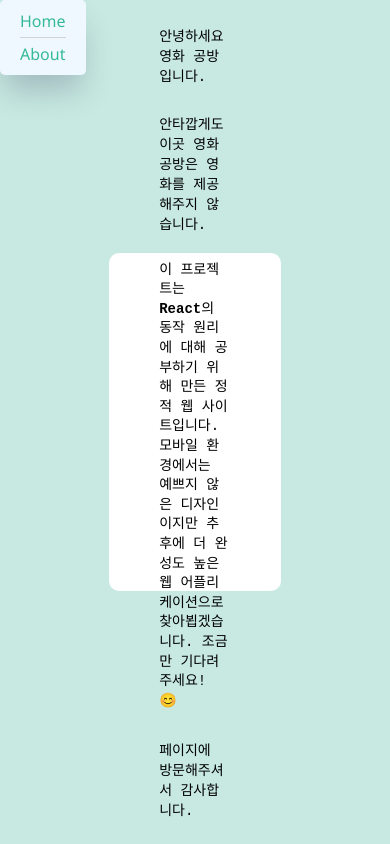
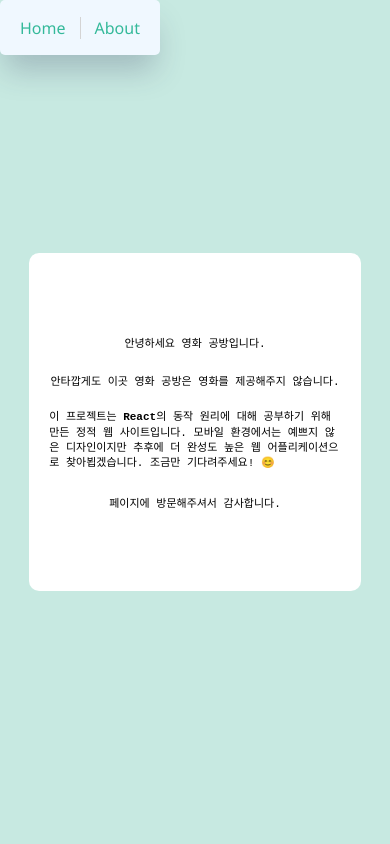
Before and after one commit to hyejooLim/movie_app, a React (Create React App) app: page /#/about in a window 390 px wide. Built offline with nearby package versions, Linux system fonts and the light colour scheme; a web font is replaced by a local one.

Commit message:
[mobile]: responsive web

```diff
--- a/src/components/Movie.css
+++ b/src/components/Movie.css
@@ -67,3 +67,29 @@
 .movies .movie .movie__data .movie__summary {
   font-size: 14px;
 }
+
+/* mobile */
+@media screen and (max-width: 480px) {
+  .movies {
+    display: block;
+    width: 80%;
+  }
+
+  .movies a {
+    width: 40%;
+  }
+
+  .movies .movie {
+    padding: 15px;
+    margin-right: 0;
+    padding-right: 70px;
+  }
+
+  .movies .movie img {
+    max-width: 100px;
+  }
+
+  .movies .movie .movie__data .movie__title {
+    font-size: 18px;
+  }
+}
--- a/src/components/Navigation.css
+++ b/src/components/Navigation.css
@@ -26,3 +26,27 @@ a {
     color:#34B99A;
     margin-bottom: 5px;
 }
+
+@media screen and (max-width: 480px) {
+    .nav {
+        flex-direction: row;
+        align-items: center;
+        height: 55px;
+    }
+
+    .nav .home {
+        border-bottom: none;
+        border-right: 1px solid #D4D4D4;
+        padding-bottom: 0;
+        margin-right: 14px;
+        padding-right: 14px;
+    }
+
+    .nav .about {
+        padding-top: 0;
+    }
+
+    a {
+        margin-bottom: 0;
+    }
+}
--- a/src/routes/About.css
+++ b/src/routes/About.css
@@ -26,8 +26,11 @@
   line-height: 140%;
 }
 
-@media screen and (max-width: 750px) {
-  .about__box p {
-    font-size: 14px;
+/* mobile */
+@media screen and (max-width: 480px) {
+  .about__box  {
+    width: 85%;
+    padding: 0 20px;
+    font-size: 11px;
   }
 }
--- a/src/routes/Detail.css
+++ b/src/routes/Detail.css
@@ -7,7 +7,7 @@
 }
 
 .movie__detail {
-  width: 80%;
+  width: 85%;
   font-size: 20px;
   display: flex;
   font-family: 'Noto Sans', 'Courier New', Courier, monospace;
@@ -21,8 +21,8 @@
 }
 
 .movie__detail .movie__detail__data {
-  margin: 50px;
   margin-top: 40px;
+  padding-right: 20px;
 }
 
 .movie__detail .movie__detail__data .movie__title {
@@ -54,3 +54,46 @@
 .movie__detail h4 {
   margin: 0;
 }
+
+/* mobile */
+@media screen and (max-width: 480px) {
+  #root {
+    width: 100%;
+    height: 100%
+  }
+
+  .movie__detail {
+    width: 95%;
+    height: 80%;
+    margin-top: 50px;
+    flex-direction: column;
+    padding-left: 30px;
+  }
+
+  .movie__detail img {
+    width: 150px;
+    height: 200px;
+    margin-right: 70px;
+  }
+
+  .movie__detail .movie__detail__data .movie__title {
+    font-size: 20px;
+    margin-bottom: 10px;
+  }
+
+  .movie__detail .movie__detail__data .movie__year  {
+    font-size: 15px;
+    padding-bottom: 0;
+  }
+
+  .movie__detail .movie__detail__data .movie__genres .movie__genre {
+    font-size: 14px;
+    position: relative;
+    top: -15px;
+  }
+
+  .movie__detail .movie__detail__data .movie__summary {
+    margin-top: 0;
+    font-size: 15px;
+  }
+}
--- a/src/routes/Home.css
+++ b/src/routes/Home.css
@@ -36,3 +36,15 @@ body,
   font-weight: 300;
   font-size: 22px;
 }
+
+/* mobile */
+@media screen and (max-width: 480px) {
+  .container {
+    padding-top: 60px;
+    margin-left: 80px;
+  }
+
+  .container .loader {
+    font-size: 18px;
+  }
+}
```
Also changed, not shown: src/components/Movie.js (line endings or trailing spaces), 1 other file (tests, documents, lock files or other folders).
